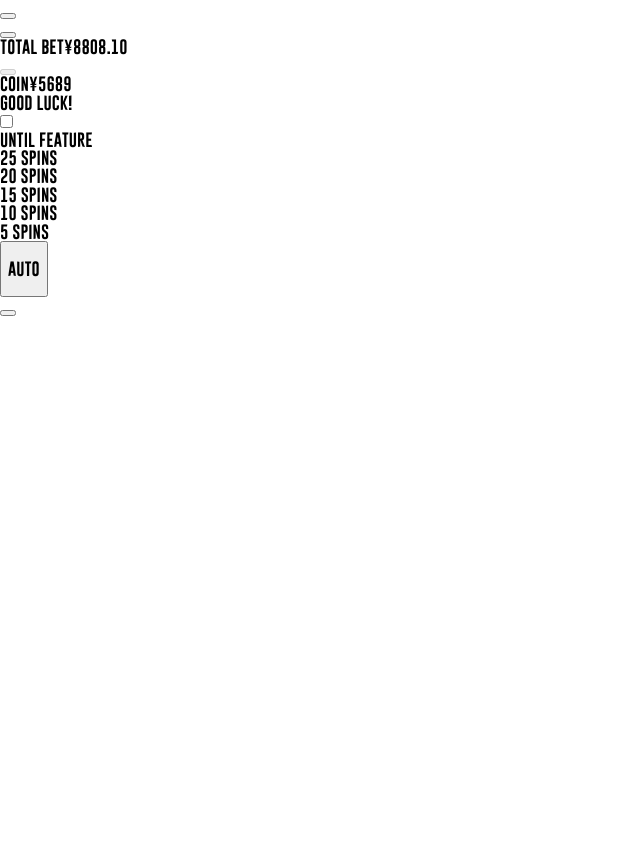
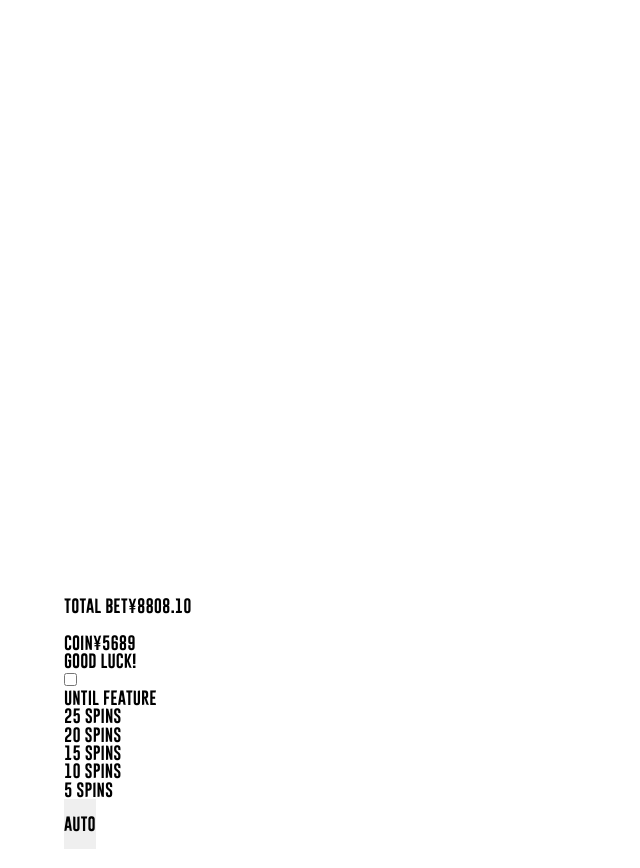
Before and after one commit to Inquisitor1229/bottom-bar, a website: page public/index.html in a window 1280 px wide. Shown: the whole page, without its empty margins (0-640 px from the left). Before the commit the page ends 800 px from the top, so only its background shows below. Drawn offline with Linux system fonts and the light colour scheme.

Commit message:
Stylization of main blocks and main elements
Adding styles for main blocks and main elements

```diff
--- a/src/scss/main.scss
+++ b/src/scss/main.scss
@@ -27,6 +27,16 @@ img {
   max-height: 100%;
 }
 
+button, input {
+  padding: 0;
+  border: 0px;
+  cursor: pointer;
+
+  &:active, &:focus {
+    outline: none;
+  }
+}
+
 li {
   list-style: none;
 }
@@ -35,3 +45,12 @@ li {
   margin: 0 auto;
   max-width: 1920px;
 }
+
+.top {
+  height: 70vh;
+}
+
+.bottom-bar
+{
+  padding: 0 5%;
+}
```
Also changed, not shown: public/css/main.css, 1 other file.
